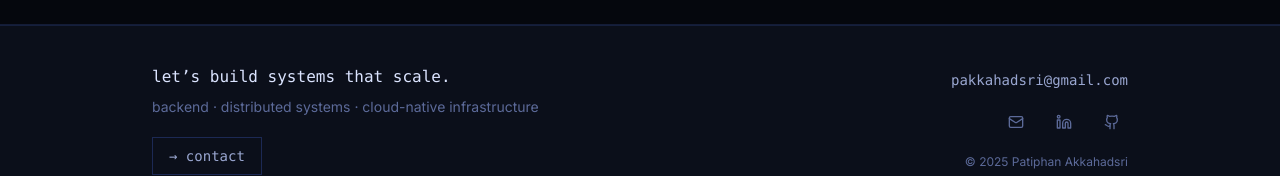
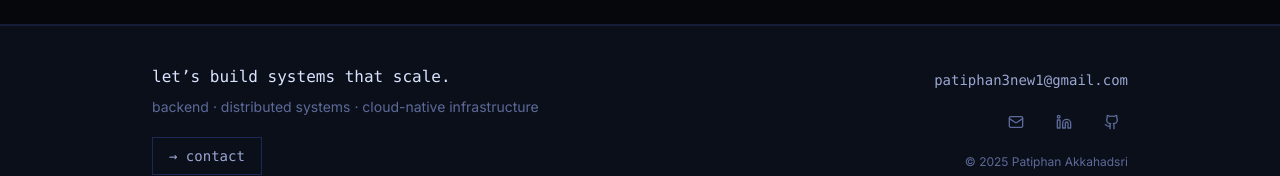
Before and after one commit to PatiphanAK/me_v2, a Next.js app: page / in a window 1280 px wide. Shown: the part 3240-3416 px from the top of the page. Built offline with nearby package versions, Linux system fonts and the light colour scheme.

Commit message:
update gmail

```diff
--- a/src/app/components/Organism/Contact.tsx
+++ b/src/app/components/Organism/Contact.tsx
@@ -16,8 +16,8 @@ const Contacts: React.FC = () => {
     <footer
       className="
         relative w-full
-        border-t border-[var(--border-muted)]
-        bg-[var(--bg-elevated)]
+        border-t border-(--border-muted)
+        bg-(--bg-elevated)
         overflow-hidden
       "
     >
@@ -62,7 +62,7 @@ const Contacts: React.FC = () => {
               transition
             "
           >
-            pakkahadsri@gmail.com
+            patiphan3new1@gmail.com
           </a>
 
           <div className="flex items-center gap-4">
```
